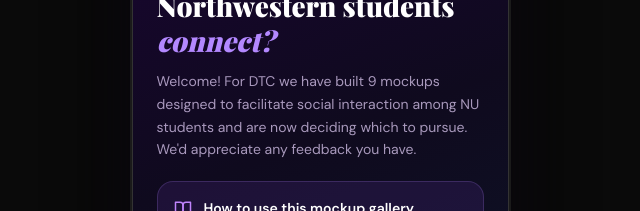
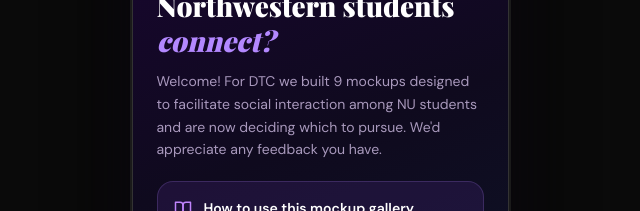
Before and after one commit to stellalaird/dtc-mockups, a React (Vite) app: page / in a window 1280 px wide. Shown: the part 275-486 px from the top of the page, without its empty margins (320-960 px from the left). Built offline with nearby package versions, Linux system fonts and the light colour scheme.

Commit message:
minor chag

```diff
--- a/src/mockups/FeedbackPage.jsx
+++ b/src/mockups/FeedbackPage.jsx
@@ -37,7 +37,7 @@
         </h1>
 
         <p className="text-purple-200/70 text-sm leading-relaxed mb-5">
-          Welcome! For DTC we have built 9 mockups designed to facilitate social interaction among NU students and are now deciding which to pursue. We'd appreciate any feedback you have.
+          Welcome! For DTC we built 9 mockups designed to facilitate social interaction among NU students and are now deciding which to pursue. We'd appreciate any feedback you have.
         </p>
 
         <div className="rounded-2xl p-4 mb-2" style={{ background: 'rgba(78,42,132,0.25)', border: '1px solid rgba(178,136,255,0.2)' }}>
```
